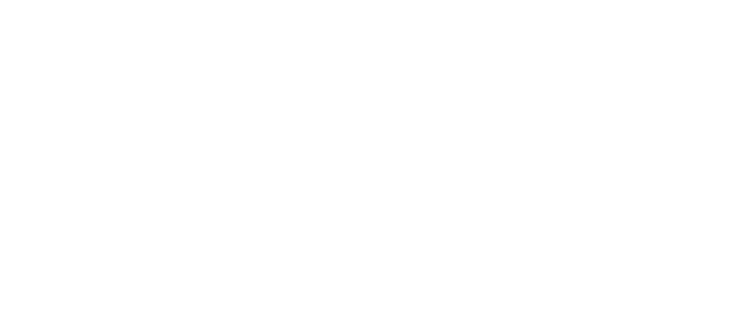
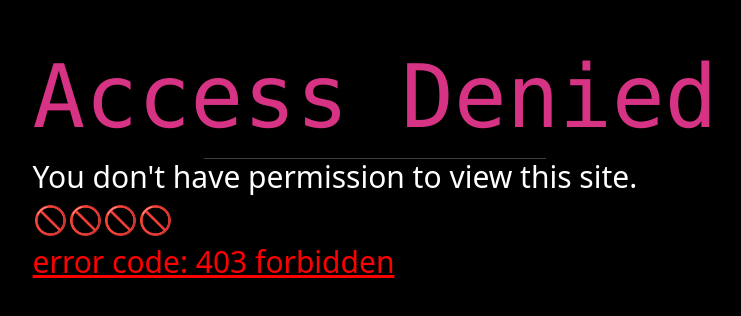
Before and after one commit to sarang2551/tenantFrontend, a React (Create React App) app: page /accessDenied in a window 1280 px wide. Before the commit this address had no page. Shown: the part 242-558 px from the top of the page, without its empty margins (265-1006 px from the left). Built offline with nearby package versions, Linux system fonts and the light colour scheme.

Commit message:
added access denied, and handle no image given

```diff
--- a/src/App.js
+++ b/src/App.js
@@ -12,6 +12,7 @@
 import FirstLoginPage from "./pages/firstLogin.js";
 import Landlordprofilepage from "./pages/Landlordprofilepage.js";
 import Tenantprofilepage from "./pages/Tenantprofilepage.js";
+import AccessDenied from "./components/accessDenied.js";
 //import NavBar from "./components/headers/NavBar";
 import { ErrorProvider } from './components/errorBox.js';
 import { SuccessProvider } from "./components/successBox.js";
@@ -85,6 +86,9 @@
             <Tenantprofilepage/>
           </PrivateRoute>
         }/>
+        <Route exact path="/accessDenied" element={
+            <AccessDenied/>
+        }/>
       </Routes>
     </Router>
     </ErrorProvider>
--- a/src/components/PrivateRoute.js
+++ b/src/components/PrivateRoute.js
@@ -6,7 +6,7 @@
   const currentUserType = sessionStorage.getItem('userType');
   isAuthenticated = currentUserType === desiredUser
   if (!isAuthenticated) {
-    return <Navigate to="/" replace /> /**TODO: Show an error instead of straight away rerouting */
+    return <Navigate to="/accessDenied"/> /**TODO: Show an error instead of straight away rerouting */
   }
   return children
 }
--- /dev/null
+++ b/src/components/accessDenied.js
@@ -0,0 +1,44 @@
+import React from 'react';
+
+const styles = {
+  root: {
+    height: '100vh',
+    margin: 0,
+    padding: 0,
+    display: 'flex',
+    justifyContent: 'center',
+    alignItems: 'center',
+    backgroundColor: 'black',
+    color: 'white',
+    fontSize: '24px', // Increase font size as needed
+  },
+  h1: {
+    color: 'red',
+    fontSize: '100px', // Increase font size as needed
+  },
+  h6: {
+    color: 'red',
+    textDecoration: 'underline',
+    fontSize: '30px', // Increase font size as needed
+  },
+};
+
+function AccessDenied() {
+  return (
+    <div style={styles.root}>
+      <div className="w3-display-middle">
+        <h1 className="w3-jumbo w3-animate-top w3-center" style={styles.h1}>
+          <code>Access Denied</code>
+        </h1>
+        <hr className="w3-border-white w3-animate-left" style={{ margin: 'auto', width: '50%' }} />
+        <h3 className="w3-center w3-animate-right" style={{fontSize:'30px'}}>You don't have permission to view this site.</h3>
+        <h3 className="w3-center w3-animate-zoom">🚫🚫🚫🚫</h3>
+        <h6 className="w3-center w3-animate-zoom" style={styles.h6}>
+          error code: 403 forbidden
+        </h6>
+      </div>
+    </div>
+  );
+}
+
+export default AccessDenied;
--- a/src/components/landlordComponents/AddBuildForm.js
+++ b/src/components/landlordComponents/AddBuildForm.js
@@ -44,9 +44,11 @@
     const addBuilding = async () => {
       const imageList = [];
 
-      for (let i = 0; i < data.images.length; i++) {
-        const base64Image = await convertToBase64(data.images[i]);
-        imageList.push(base64Image);
+      if (data.images) {
+        for (let i = 0; i < data.images.length; i++) {
+          const base64Image = await convertToBase64(data.images[i]);
+          imageList.push(base64Image);
+        }
       }
 
       const buildingObject = {
--- a/src/components/landlordComponents/AddUnitForm.js
+++ b/src/components/landlordComponents/AddUnitForm.js
@@ -47,9 +47,11 @@
         const addUnit = async()=>{
             const imageList = [];
             const userID = sessionStorage.getItem('userID')
-                  for (let i = 0; i < images.length; i++) {
-                    const base64Image = await convertToBase64(images[i]);
-                    imageList.push(base64Image);
+                  if (images) {
+                    for (let i = 0; i < images.length; i++) {
+                      const base64Image = await convertToBase64(images[i]);
+                      imageList.push(base64Image);
+                    }
                   }
 
                   const unitObject = {
--- a/src/components/landlordComponents/BuildSelectTable.js
+++ b/src/components/landlordComponents/BuildSelectTable.js
@@ -197,11 +197,6 @@
               columns={columns}
               actions={[
                 {
-                  icon: tableIcons.Delete,
-                  tooltip: "Delete Tenant",
-                  onClick: (event, rowData) => handleDeleteUnit(rowData),
-                },
-                {
                   icon: () => addunit,
                   tooltip: "Add Unit",
                   isFreeAction: true,
@@ -212,7 +207,6 @@
               style={{ zIndex: 999 }}
               options = {{
                 sorting:true,
-                selection:true,
                 headerStyle: { background: "#fff8e1"},
                 exportButton:true,
                 exportAllData:true,
--- a/src/components/landlordComponents/TenantDetails.js
+++ b/src/components/landlordComponents/TenantDetails.js
@@ -15,9 +15,11 @@
     const {tenantName, email, contact, images} = data
     const editTenant = async() => {
       const imageList = [];
-      for (let i = 0; i < images.length; i++) {
-        const base64Image = await convertToBase64(images[i]);
-        imageList.push(base64Image);
+      if (images) {
+        for (let i = 0; i < images.length; i++) {
+          const base64Image = await convertToBase64(images[i]);
+          imageList.push(base64Image);
+        }
       }
 
       const tenantObject = {
```
